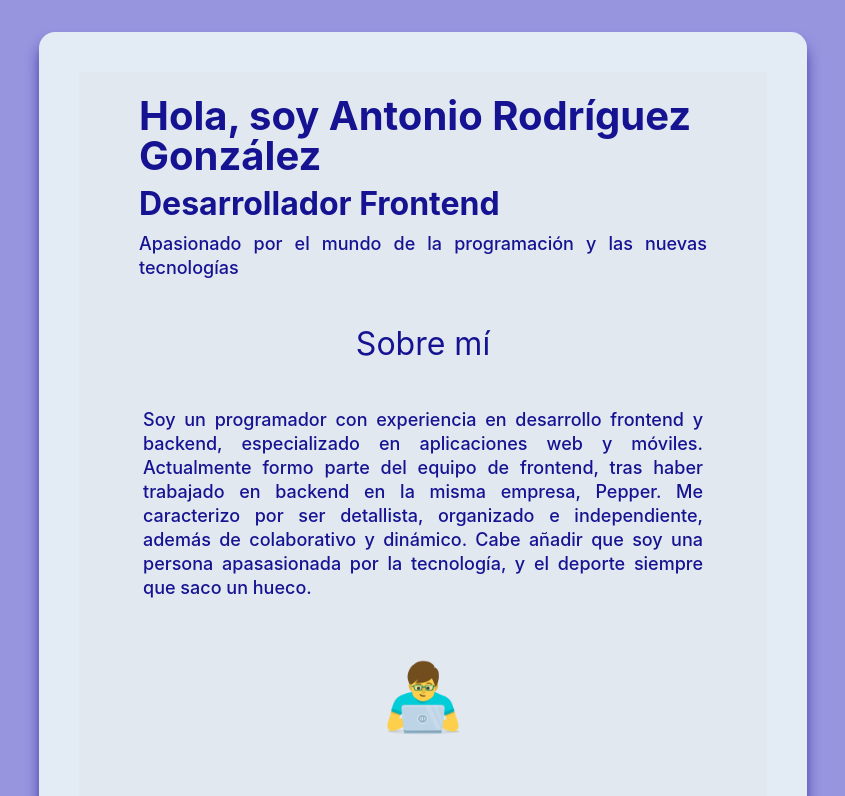
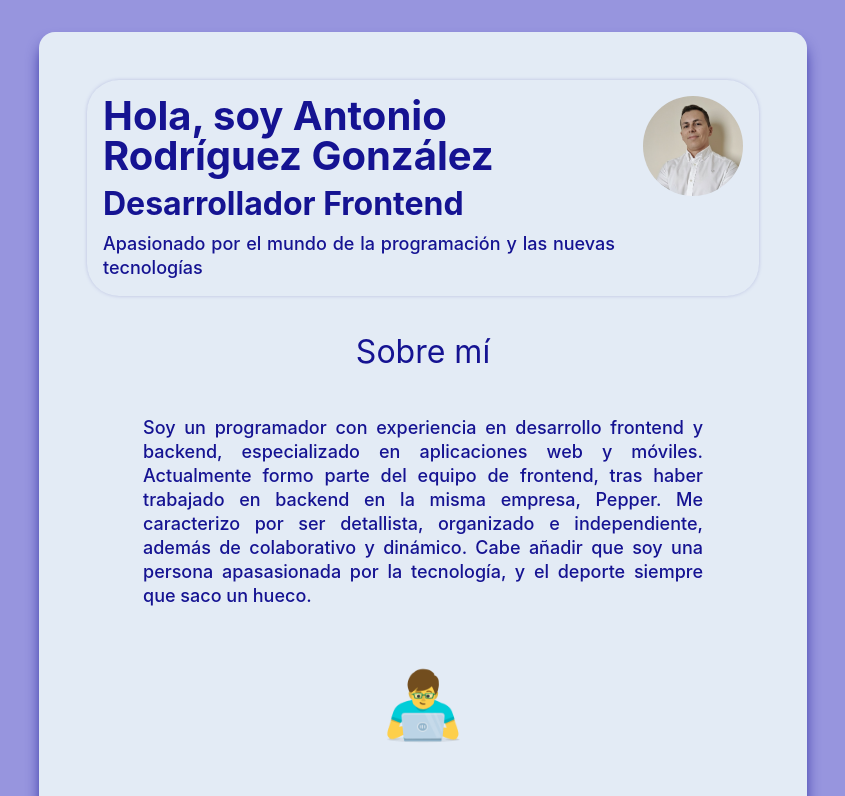
Before and after one commit to Anrogo/MyPortfolio, a Next.js app: page / in a window 1280 px wide. Shown: the top 796 px of the page, without its empty margins (217-1062 px from the left). Built offline with nearby package versions, Linux system fonts and the light colour scheme.

Commit message:
new profile, images and styles

```diff
--- a/src/components/Hero/Hero.styled.ts
+++ b/src/components/Hero/Hero.styled.ts
@@ -1,19 +1,51 @@
 import { theme } from '@/styles/theme';
 import styled from 'styled-components';
+import NextImage from 'next/image';
+
+export const HeroContainer = styled.div`
+  display: flex;
+  flex-direction: row;
+  justify-content: center;
+  align-items: flex-start;
+  gap: ${theme.spacing.md};
+  box-shadow: 0px 0px 6px -4px;
+  padding: 8px;
+  border-radius: 32px;
+
+  @media (max-width: 768px) {
+    flex-direction: column;
+    align-items: center;
+  }
+`;
 
 export const HeroSection = styled.section`
   /* height: 100vh; */
   display: flex;
-  justify-content: flex-start;
-  align-items: flex-start;
-  margin: ${theme.spacing.xxl};
+  justify-content: center;
+  align-items: center;
+  margin: ${theme.spacing.sm};
 `;
 
-export const HeroContainer = styled.div`
+export const HeroTextSection = styled.div`
   display: flex;
   flex-direction: column;
   justify-content: center;
   align-items: flex-start;
   gap: ${theme.spacing.md};
-  padding: 0px 36px;
+  margin: ${theme.spacing.sm};
 `;
+
+export const HeroImgSection = styled.div`
+  display: flex;
+  position: relative;
+  flex: 0 0 clamp(72px, 25vw, 100px);
+  aspect-ratio: 1;
+  overflow: hidden;
+  border-radius: 50%;
+  margin: ${theme.spacing.sm};
+`;
+
+export const ProfileImage = styled(NextImage)`
+  object-fit: cover;
+  object-position: center 30%;
+`;
--- a/src/components/Hero/Hero.tsx
+++ b/src/components/Hero/Hero.tsx
@@ -1,14 +1,31 @@
 import { homeTexts } from '@/constants/texts';
-import { HeroSection, HeroContainer } from './Hero.styled';
+import {
+  HeroSection,
+  HeroContainer,
+  HeroImgSection,
+  HeroTextSection,
+  ProfileImage,
+} from './Hero.styled';
 import { Description, Subtitle, Title } from '@/styles/GlobalStyle';
+import profileImage from '@/assets/images/perfil-web.jpg';
 
 const Hero = () => {
   return (
     <HeroSection id="hero">
       <HeroContainer>
-        <Title>Hola, soy {homeTexts.myName}</Title>
-        <Subtitle>{homeTexts.myPosition}</Subtitle>
-        <Description>{homeTexts.myDescription}</Description>
+        <HeroTextSection id="hero-section-left">
+          <Title>Hola, soy {homeTexts.myName}</Title>
+          <Subtitle>{homeTexts.myPosition}</Subtitle>
+          <Description>{homeTexts.myDescription}</Description>
+        </HeroTextSection>
+        <HeroImgSection id="hero-section-right">
+          <ProfileImage
+            src={profileImage}
+            alt="Foto de perfil de Antonio"
+            fill
+            sizes="(max-width: 768px) 180px, 280px"
+          />
+        </HeroImgSection>
       </HeroContainer>
     </HeroSection>
   );
--- a/src/styles/GlobalStyle.ts
+++ b/src/styles/GlobalStyle.ts
@@ -26,33 +26,33 @@ interface TextsProps {
 }
 
 export const Title = styled.span<TextsProps>`
-  font-size: ${(props) => props.fontSize ? props.fontSize : theme.fontSize.jumbo25};
-  font-weight: ${(props) => props.fontWeight ? props.fontWeight : theme.fontWeight.bold};
-  color: ${(props) => props.color ? props.color : defaultColor};
-  line-height: ${(props) => props.lineHeight ? props.lineHeight : theme.lineHeight.jumbo25};
+  font-size: ${(props) => (props.fontSize ? props.fontSize : theme.fontSize.jumbo25)};
+  font-weight: ${(props) => (props.fontWeight ? props.fontWeight : theme.fontWeight.bold)};
+  color: ${(props) => (props.color ? props.color : defaultColor)};
+  line-height: ${(props) => (props.lineHeight ? props.lineHeight : theme.lineHeight.jumbo25)};
 `;
 
 export const Subtitle = styled.span<TextsProps>`
-  font-size: ${(props) => props.fontSize ? props.fontSize : theme.fontSize.jumbo};
-  font-weight: ${(props) => props.fontWeight ? props.fontWeight : theme.fontWeight.bold};
-  color: ${(props) => props.color ? props.color : defaultColor};
-  line-height: ${(props) => props.lineHeight ? props.lineHeight : theme.lineHeight.jumbo};
+  font-size: ${(props) => (props.fontSize ? props.fontSize : theme.fontSize.jumbo)};
+  font-weight: ${(props) => (props.fontWeight ? props.fontWeight : theme.fontWeight.bold)};
+  color: ${(props) => (props.color ? props.color : defaultColor)};
+  line-height: ${(props) => (props.lineHeight ? props.lineHeight : theme.lineHeight.jumbo)};
 `;
 
 export const Description = styled.span<TextsProps>`
-  font-size: ${(props) => props.fontSize ? props.fontSize : theme.fontSize.lg};
-  font-weight: ${(props) => props.fontWeight ? props.fontWeight : theme.fontWeight.medium};
-  color: ${(props) => props.color ? props.color : defaultColor};
-  line-height: ${(props) => props.lineHeight ? props.lineHeight : theme.lineHeight.xxl};
-  text-align: ${(props) => props.textAlign ? props.textAlign : 'justify'};
+  font-size: ${(props) => (props.fontSize ? props.fontSize : theme.fontSize.lg)};
+  font-weight: ${(props) => (props.fontWeight ? props.fontWeight : theme.fontWeight.medium)};
+  color: ${(props) => (props.color ? props.color : defaultColor)};
+  line-height: ${(props) => (props.lineHeight ? props.lineHeight : theme.lineHeight.xxl)};
+  text-align: ${(props) => (props.textAlign ? props.textAlign : 'justify')};
 `;
 
 export const Text = styled.span<TextsProps>`
-  font-size: ${(props) => props.fontSize ? props.fontSize : theme.fontSize.md};
-  font-weight: ${(props) => props.fontWeight ? props.fontWeight : theme.fontWeight.light};
-  color: ${(props) => props.color ? props.color : defaultColor};
-  line-height: ${(props) => props.lineHeight ? props.lineHeight : theme.lineHeight.xl};
-  text-align: ${(props) => props.textAlign ? props.textAlign : 'justify'};
+  font-size: ${(props) => (props.fontSize ? props.fontSize : theme.fontSize.md)};
+  font-weight: ${(props) => (props.fontWeight ? props.fontWeight : theme.fontWeight.light)};
+  color: ${(props) => (props.color ? props.color : defaultColor)};
+  line-height: ${(props) => (props.lineHeight ? props.lineHeight : theme.lineHeight.xl)};
+  text-align: ${(props) => (props.textAlign ? props.textAlign : 'justify')};
 `;
 
 export const Paragraph = styled(Text)`
@@ -76,7 +76,7 @@ export const Container = styled.div`
   display: flex;
   flex-direction: column;
   width: 100%;
-  background-color: ${theme.colors.white};
+  gap: 8px;
 `;
 
 export const MainSection = styled.section`
```
Also changed, not shown: src/assets/images/perfil-web.jpg (added), 1 other file (tests, documents, lock files or other folders).
